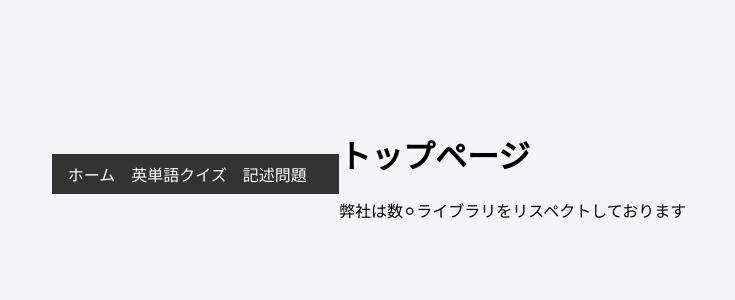
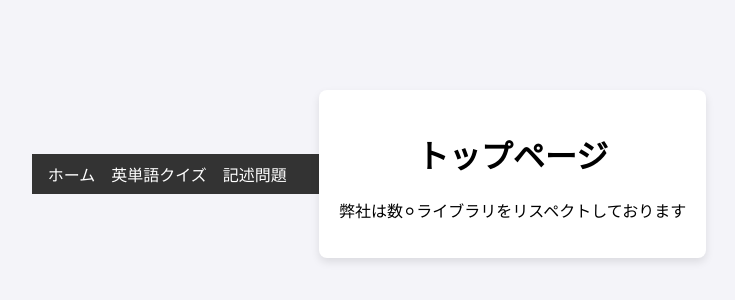
Before and after one commit to SheRidge/leap_test, a plain HTML site: page index.html in a window 1280 px wide. Shown: the part 226-526 px from the top of the page, without its empty margins (271-1006 px from the left). Drawn offline with Linux system fonts and the light colour scheme.

Commit message:
Update styles.css

```diff
--- a/styles.css
+++ b/styles.css
@@ -41,6 +41,15 @@ body {
   border-radius: 8px;
   box-shadow: 0 4px 8px rgba(0, 0, 0, 0.1);
 }
+
+main {
+  text-align: center;
+  background-color: white;
+  padding: 20px;
+  border-radius: 8px;
+  box-shadow: 0 4px 8px rgba(0, 0, 0, 0.1);
+}
+
 
 button {
   padding: 10px 20px;
```
